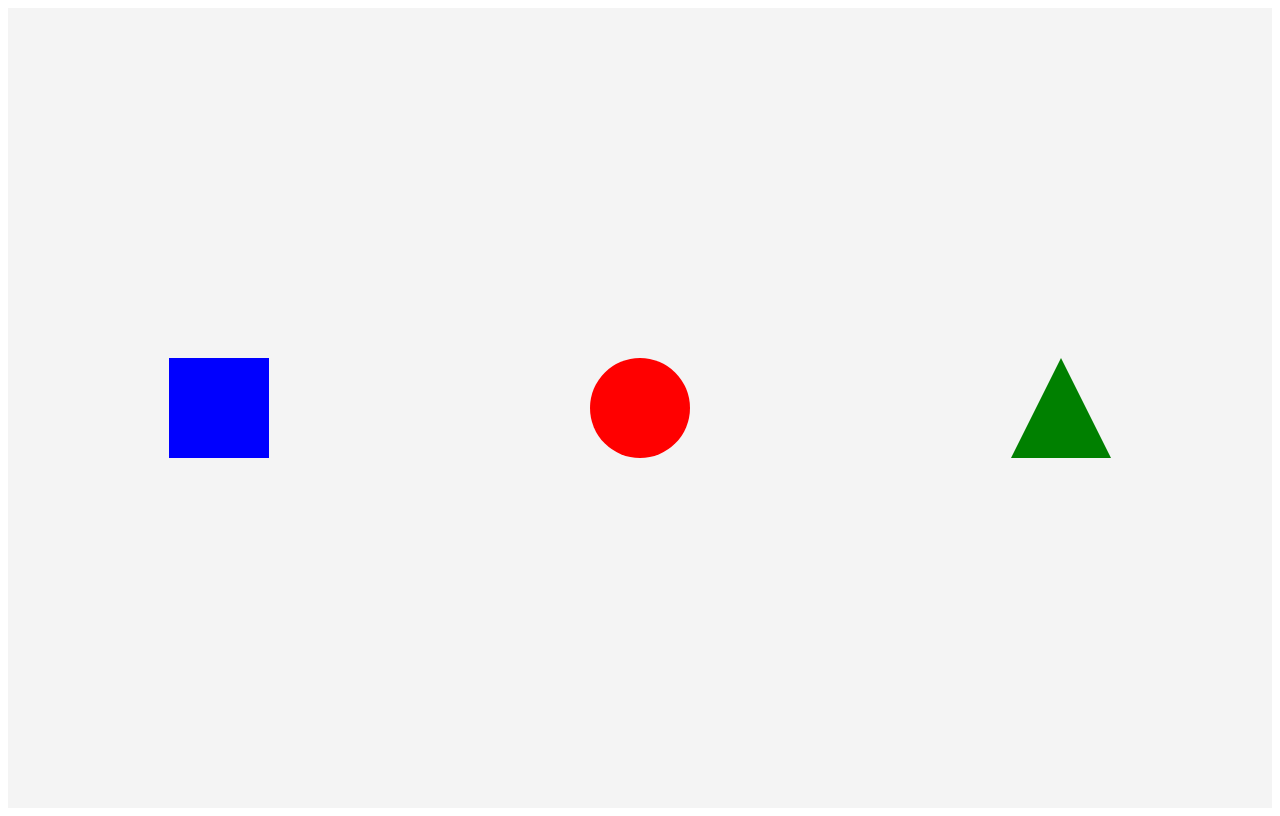
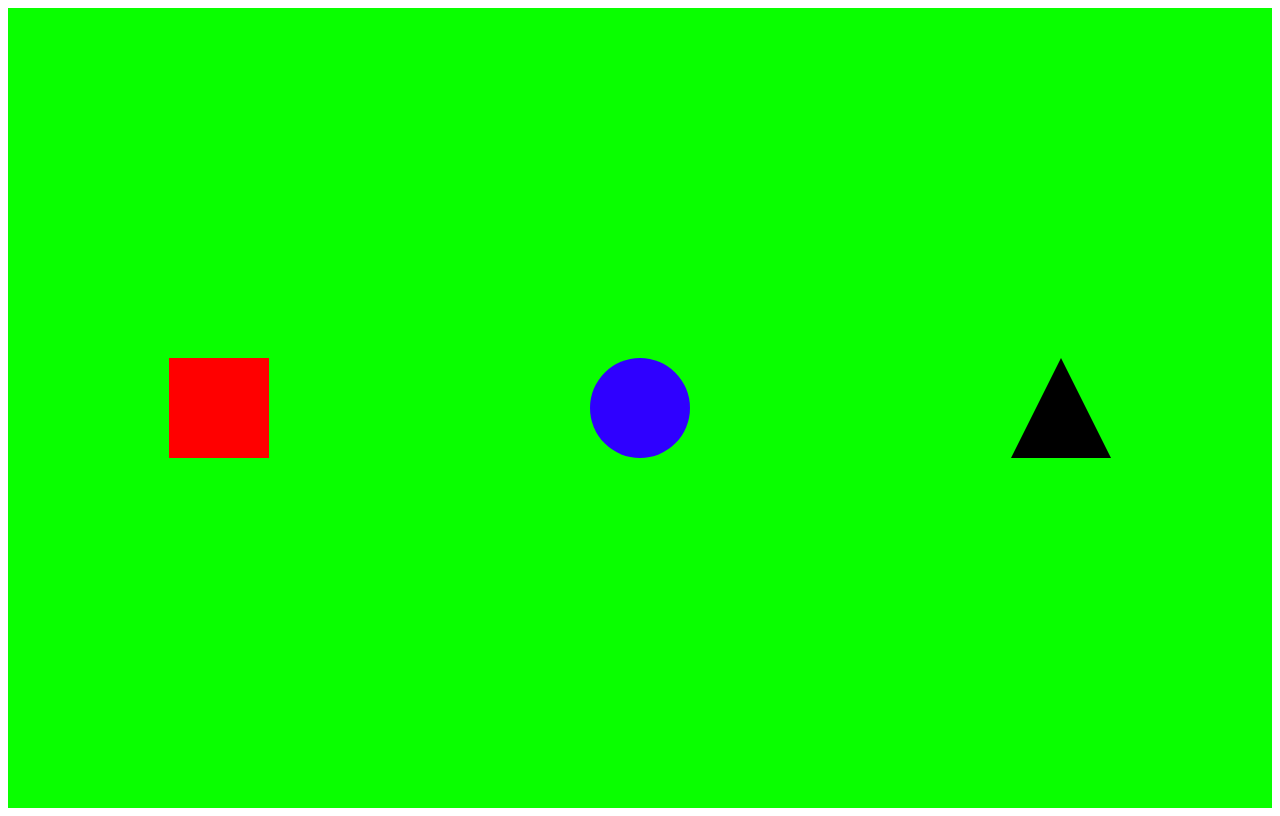
Before and after one commit to CarneDePombo/PrimeiraAulaBackEnd, a plain HTML site: page index.html in a window 1280 px wide. Drawn offline with Linux system fonts and the light colour scheme.

Commit message:
alterando Readme

```diff
--- a/index.html
+++ b/index.html
@@ -10,17 +10,17 @@
                     justify-content: space-around;
                     align-items: center;
                     height: 100vh;
-                    background-color: #f4f4f4;
+                    background-color: #09ff00;
                 }
                 .quadrado {
                     width: 100px;
                     height: 100px;
-                    background-color: blue;
+                    background-color: rgb(255, 0, 0);
                 }
                 .circulo {
                     width: 100px;
                     height: 100px;
-                    background-color: red;
+                    background-color: rgb(47, 0, 255);
                     border-radius: 50%;
                 }
                 .triangulo {
@@ -29,7 +29,7 @@
 
                     border-left: 50px solid transparent;
                     border-right: 50px solid transparent;
-                    border-bottom: 100px solid green;
+                    border-bottom: 100px solid rgb(0, 0, 0);
                 }
             </style>
         </head>
```
